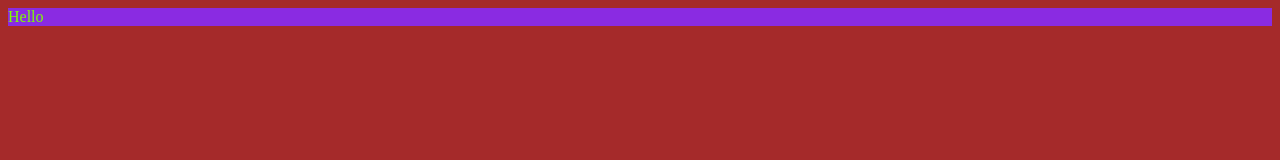
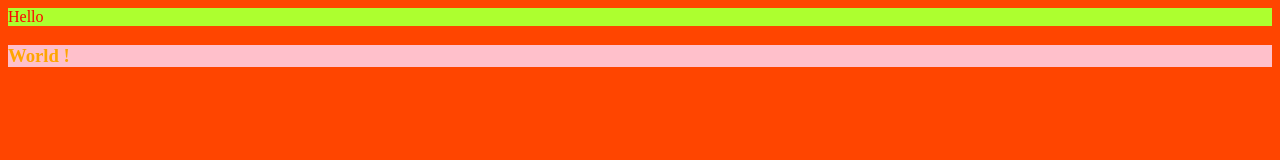
Before and after one commit to Elazar-Goldman/myColorChanger, a plain HTML site: page index.html in a window 1280 px wide. Drawn offline with Linux system fonts and the light colour scheme.

Commit message:
added world

```diff
--- a/css/style.css
+++ b/css/style.css
@@ -1,7 +1,11 @@
 body {
-  background-color: brown;
+  background-color: orangered;
 }
 div#root {
-  background-color: blueviolet;
-  color: chartreuse;
+  background-color: greenyellow;
+  color: red;
 }
+h3#world {
+  background-color: pink;
+  color: orange;
+}
--- a/index.html
+++ b/index.html
@@ -9,6 +9,7 @@
 </head>
 <body>
     <div id="root">Hello</div>
+    <h3 id="world">World ! </h3>
     <script src="js/app.js"></script>
 </body>
 </html>
```
